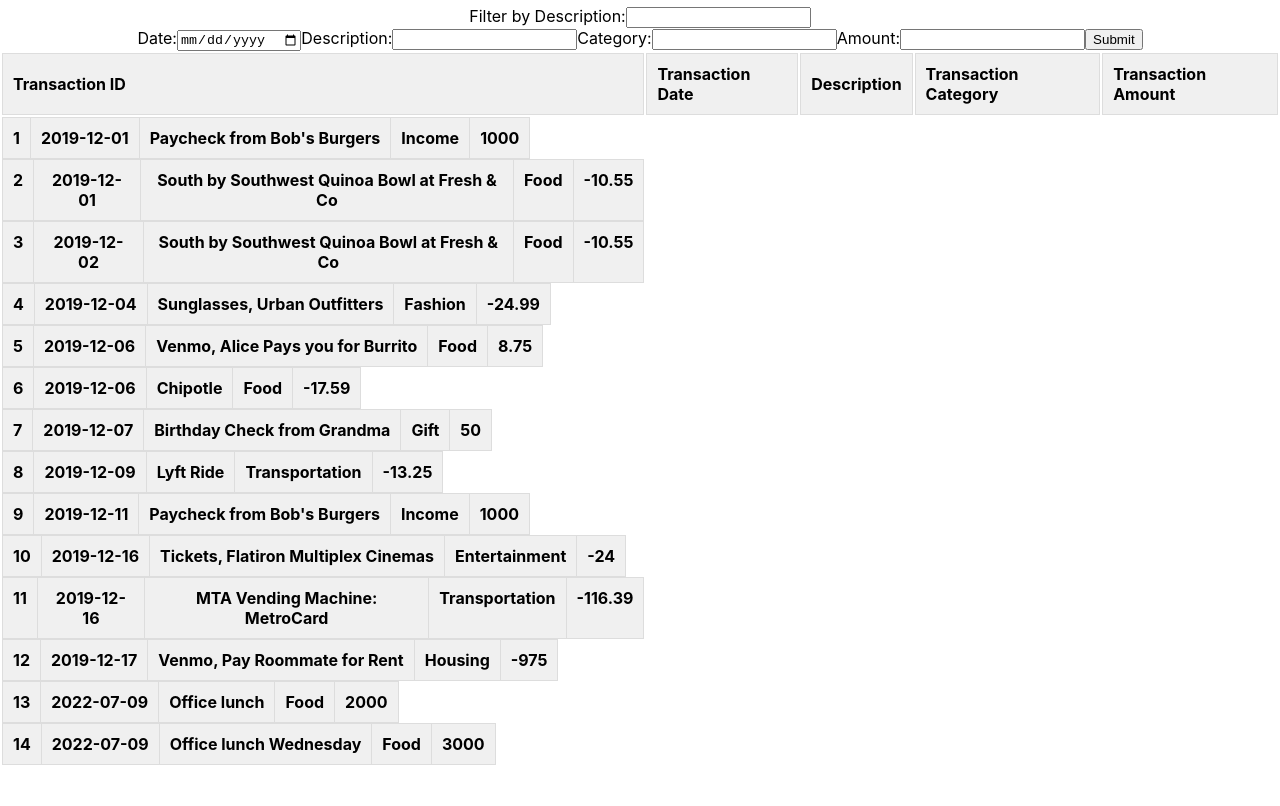
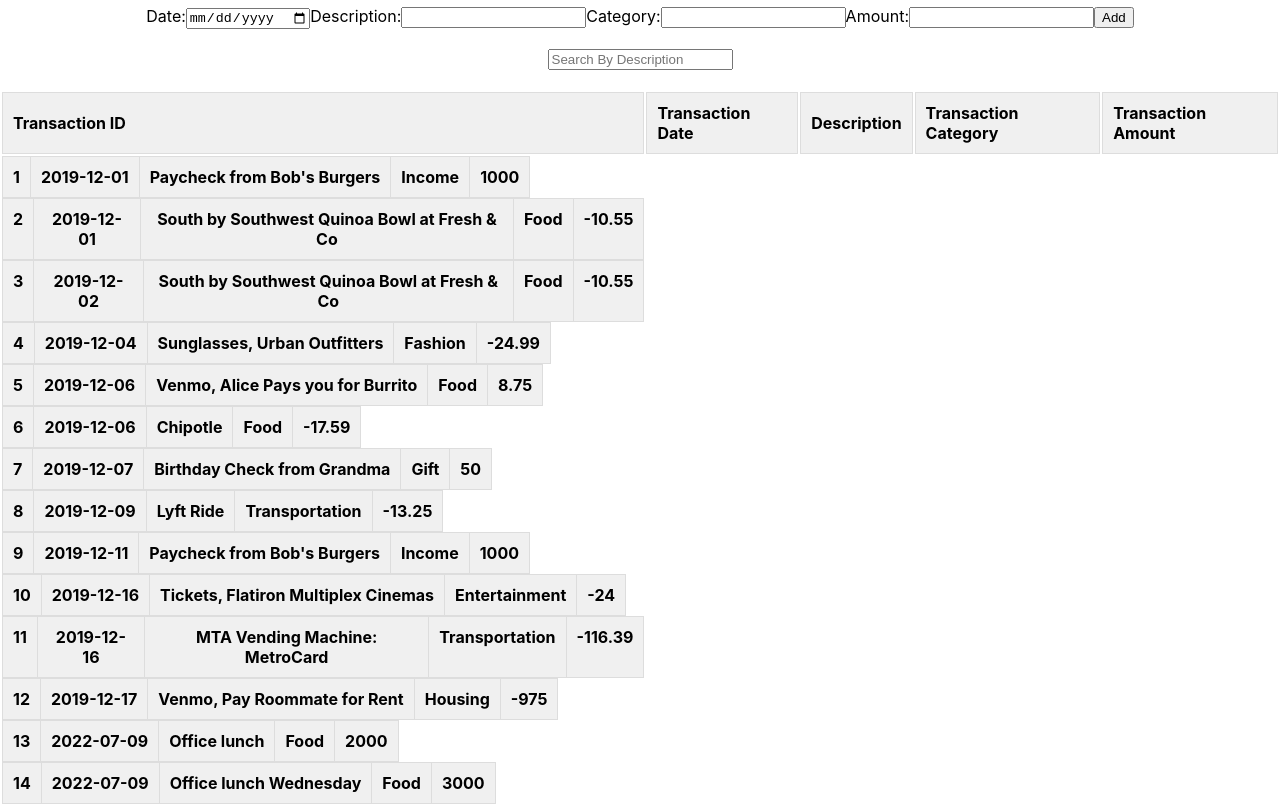
Before and after one commit to aggreyrc/Phase-2-Code-Challenge-Bank-of-Flatiron, a React app: page / in a window 1280 px wide. Shown: the part 76-882 px from the top of the page. Before the commit the page ends 843 px from the top, so only its background shows below. Built offline with nearby package versions, Linux system fonts and the light colour scheme; data requests are answered from the project's data file.

Commit message:
Added search functionality

```diff
--- a/src/components/App.css
+++ b/src/components/App.css
@@ -58,3 +58,8 @@
   font-weight: bold;
   text-align: center;
 }
+
+.filter {
+  margin-top: 20px;
+  margin-bottom: 20px;
+}
--- a/src/components/App.js
+++ b/src/components/App.js
@@ -2,7 +2,6 @@
 import './App.css';
 import Transactionlist from './Transactionlist';
 import NewTransactionForm from './NewTransactionForm';
-import TransactionFilter from './TransactionFilter';
 
 function App() {
 
@@ -18,8 +17,7 @@
 
   return (
     <div className="App">
-      <h1>BANK-OF-FLATIRON</h1>
-      <TransactionFilter/>
+      <h1>BANK OF FLATIRON</h1>
       <NewTransactionForm/>
       <Transactionlist
       transactions={transactions}/>
--- a/src/components/NewTransactionForm.js
+++ b/src/components/NewTransactionForm.js
@@ -20,7 +20,7 @@
                 Amount:
                 <input type="number" name="amount"/>
             </label>
-            <input type="submit" value="Submit"/>
+            <input type="submit" value="Add"/>
         </form>
     )
 }
--- a/src/components/TransactionFilter.js
+++ b/src/components/TransactionFilter.js
@@ -1,14 +1,15 @@
 import React from "react";
 
-function TransactionFilter(){
-    return(
-        <form className="filter-form">
-            <label>
-                Filter by Description:
-                <input type="text" name="category"/>
-            </label>
-        </form>
-    )
+function TransactionFilter({ handleSearch }) {
+  return (
+    <div>
+      <input className="filter"
+        type="search"
+        placeholder="Search By Description"
+        onChange={handleSearch}
+      />
+    </div>
+  );
 }
 
 export default TransactionFilter;
--- a/src/components/Transactionlist.js
+++ b/src/components/Transactionlist.js
@@ -1,9 +1,28 @@
-import React from "react";
+import React, {useState} from "react";
 import Transaction from "./Transaction";
+import TransactionFilter from "./TransactionFilter";
 
 function Transactionlist({ transactions }) {
+
+     //searching by description
+     const[searchTerm, setSearchTerm] = useState("")
+
+     function handleSearch(event){
+         setSearchTerm(event.target.value.toLowerCase())
+     }
+
+     const filteredTransactions = transactions.filter((transaction) => {
+       if(searchTerm === ""){
+         return true;
+       }else{
+         return transaction.description.toLowerCase().includes(searchTerm);
+       }
+     });
+
+
   return (
     <div>
+        <TransactionFilter handleSearch = {handleSearch}/>
       <table>
         <thead>
           <tr className="transaction-table">
@@ -14,8 +33,9 @@
             <th>Transaction Amount</th>
           </tr>
         </thead>
-        <tr className="transaction-table">
-          {transactions.map((transaction) => (
+        <tbody className="transaction-table">
+          {filteredTransactions
+          .map((transaction) => (
             <Transaction key={transaction.id}
             id={transaction.id}
             date={transaction.date}
@@ -24,8 +44,9 @@
             amount={transaction.amount}
              />
           ))}
-        </tr>
+        </tbody>
       </table>
+
     </div>
   );
 }
```
